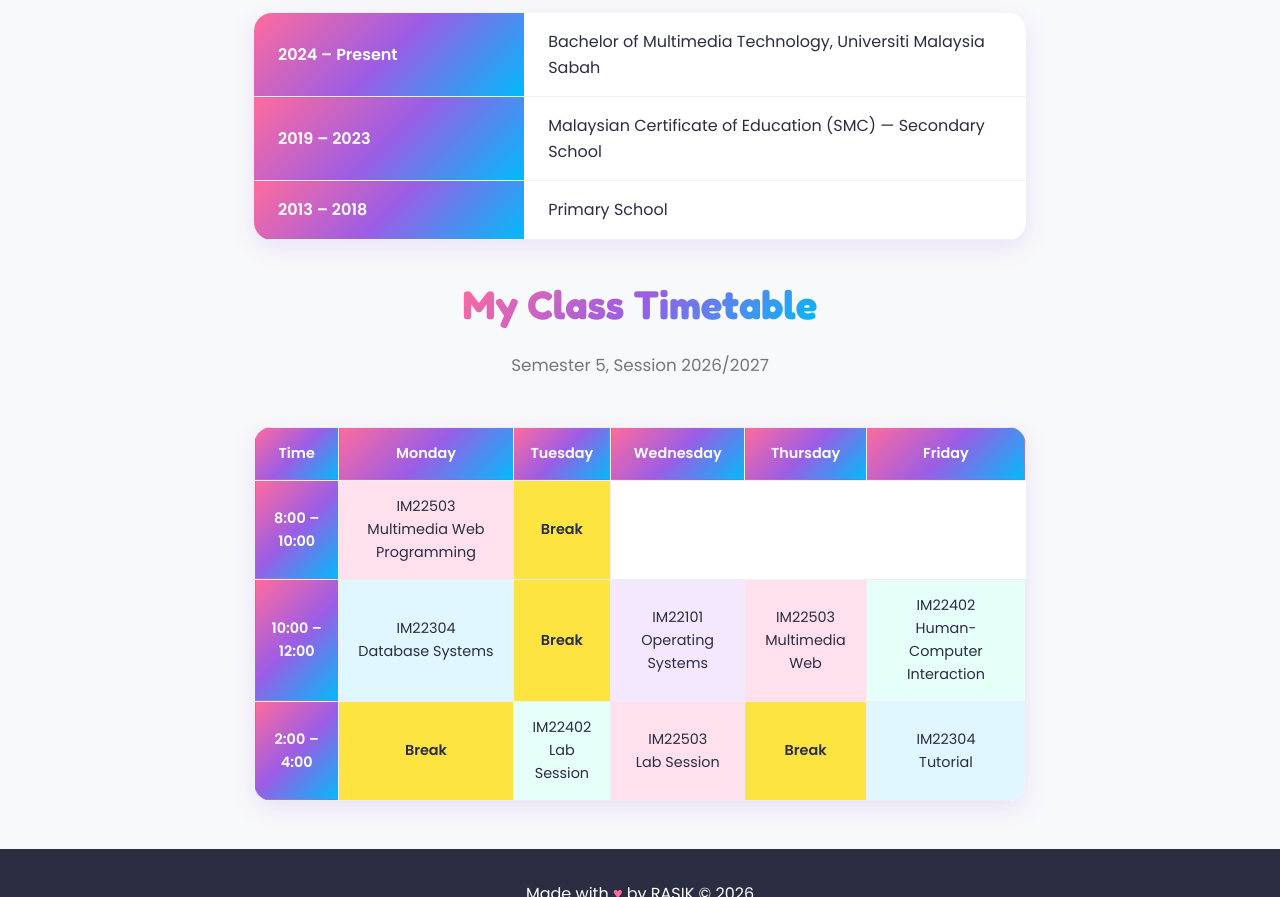
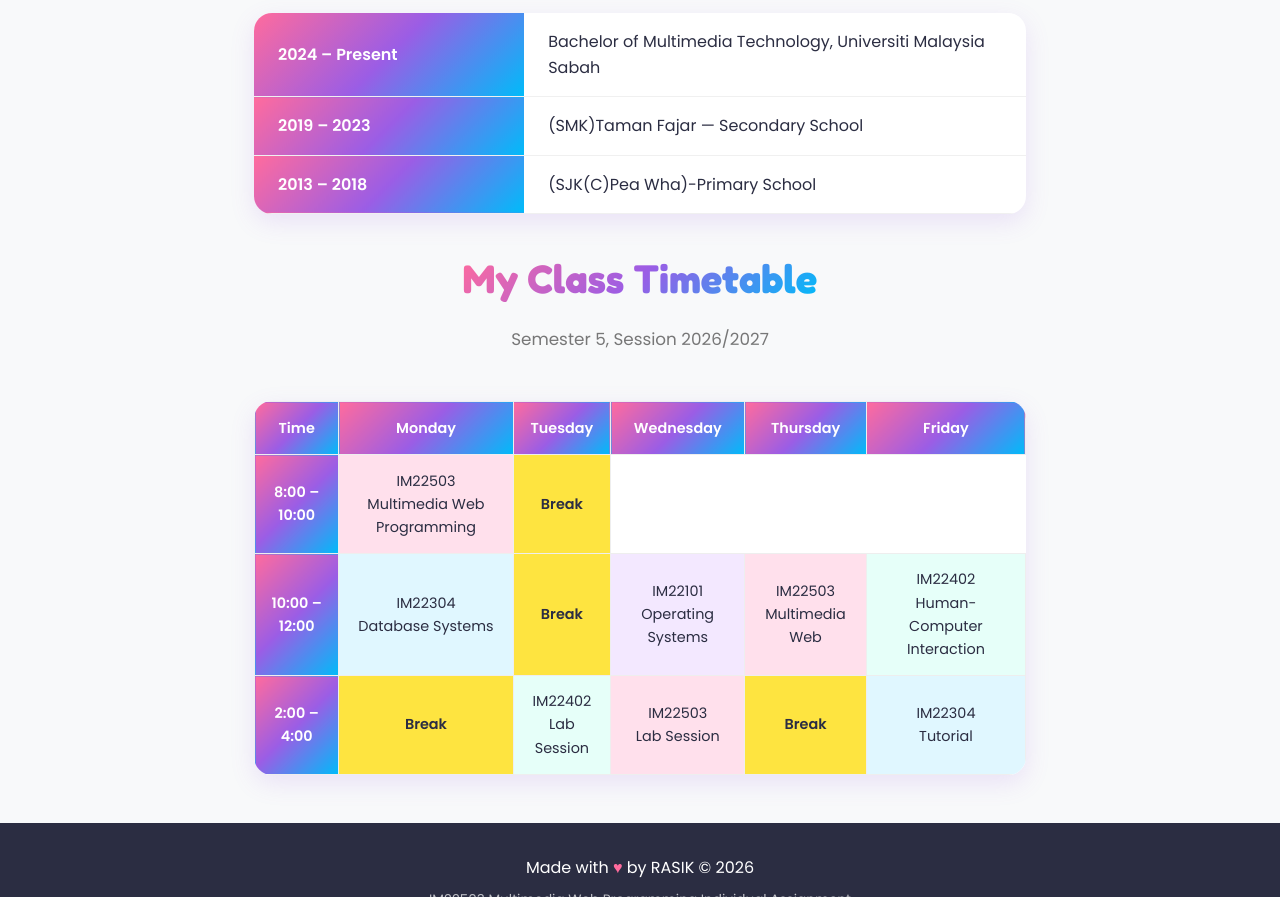
Before and after one commit to rasikk1525/rasik.github.io, a plain HTML site: page biodata.html in a window 1280 px wide. Shown: the part 1150-2047 px from the top of the page. Drawn offline with Linux system fonts and the light colour scheme.

Commit message:
Update biodata.html

```diff
--- a/biodata.html
+++ b/biodata.html
@@ -60,8 +60,8 @@
     <h2 class="section-title" style="margin:2rem 0 1rem;"><span class="gradient-text">Education Background</span></h2>
     <table class="biodata-table reveal">
       <tr><th>2024 – Present</th><td>Bachelor of Multimedia Technology, Universiti Malaysia Sabah</td></tr>
-      <tr><th>2019 – 2023</th><td>Malaysian Certificate of Education (SMC) — Secondary School</td></tr>
-      <tr><th>2013 – 2018</th><td>Primary School</td></tr>
+      <tr><th>2019 – 2023</th><td> (SMK)Taman Fajar — Secondary School</td></tr>
+      <tr><th>2013 – 2018</th><td>(SJK(C)Pea Wha)-Primary School</td></tr>
     </table>
 
     <!-- Timetable -->
```
